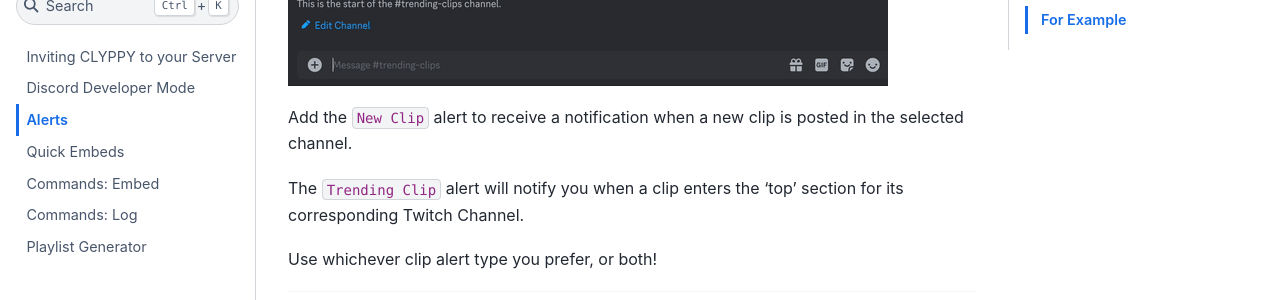
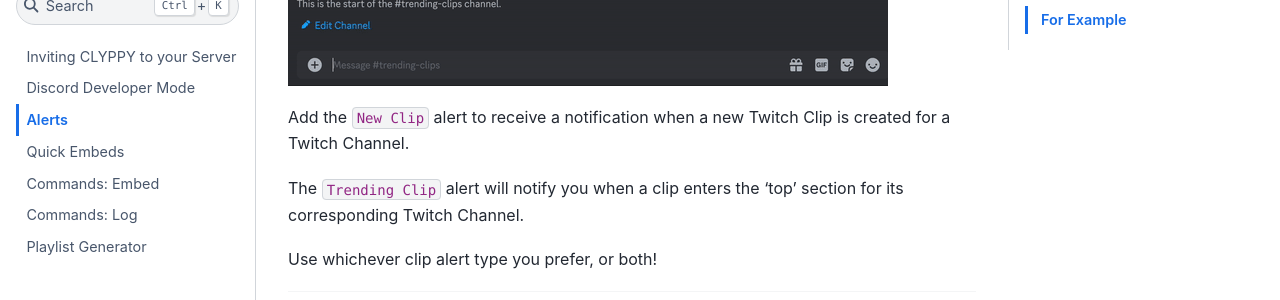
Before and after one commit to feelixs/clyppy-docs, a Jupyter Book: the page built from docs/alert.md, in a window 1280 px wide and 900 px high, scrolled down 821 px. Shown: the part 153-453 px from the top of the window. Built offline with Jupyter Book 1.0.4 settings and Sphinx 7.4.7 and the Sphinx Book theme 1.1.4, drawn with Linux system fonts in a browser that asks for light colours.

Commit message:
Update alert.md

```diff
--- a/docs/alert.md
+++ b/docs/alert.md
@@ -10,7 +10,7 @@ and `Trending Clip`.
 
 ![](images/trending-clip.gif)
 
-Add the `New Clip` alert to receive a notification when a new clip is posted in the selected channel.
+Add the `New Clip` alert to receive a notification when a new Twitch Clip is created for a Twitch Channel.
 
 The `Trending Clip` alert will notify you when a clip enters the 'top' section for its corresponding Twitch Channel.
 
```
